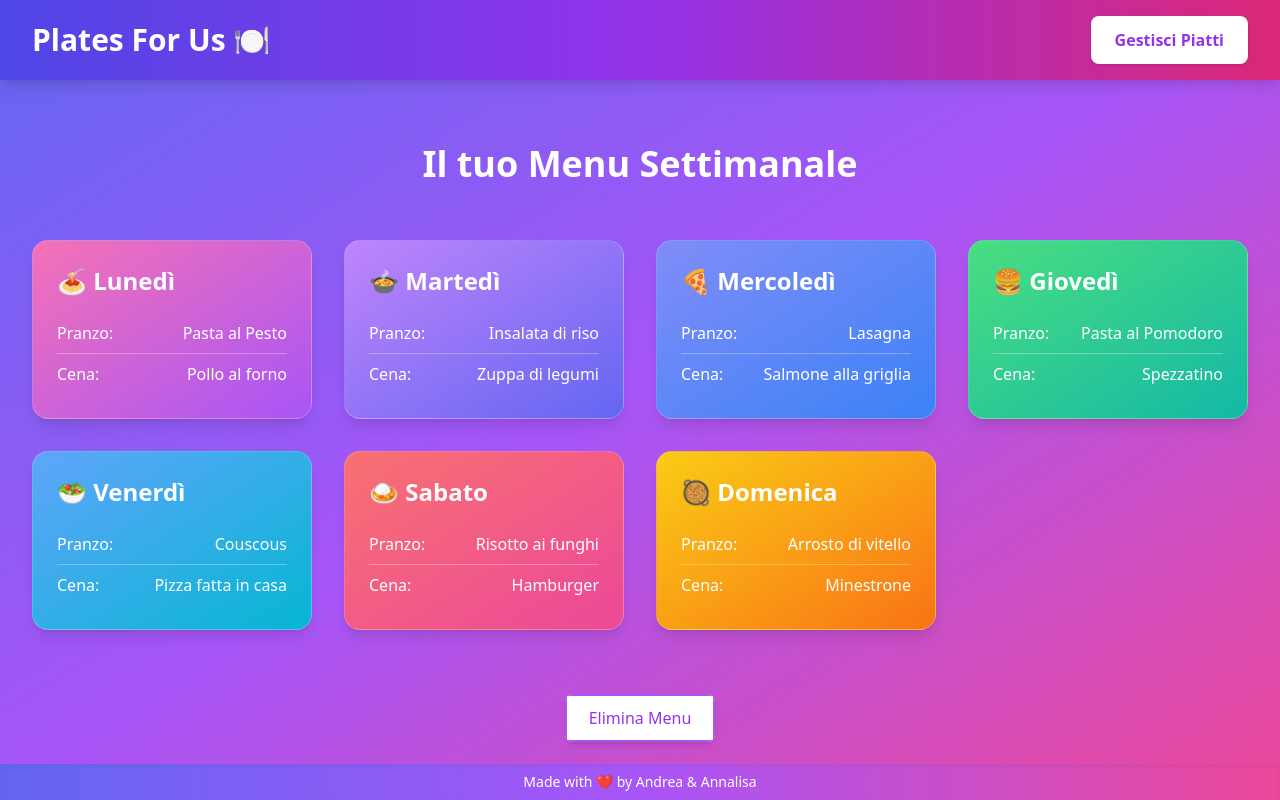
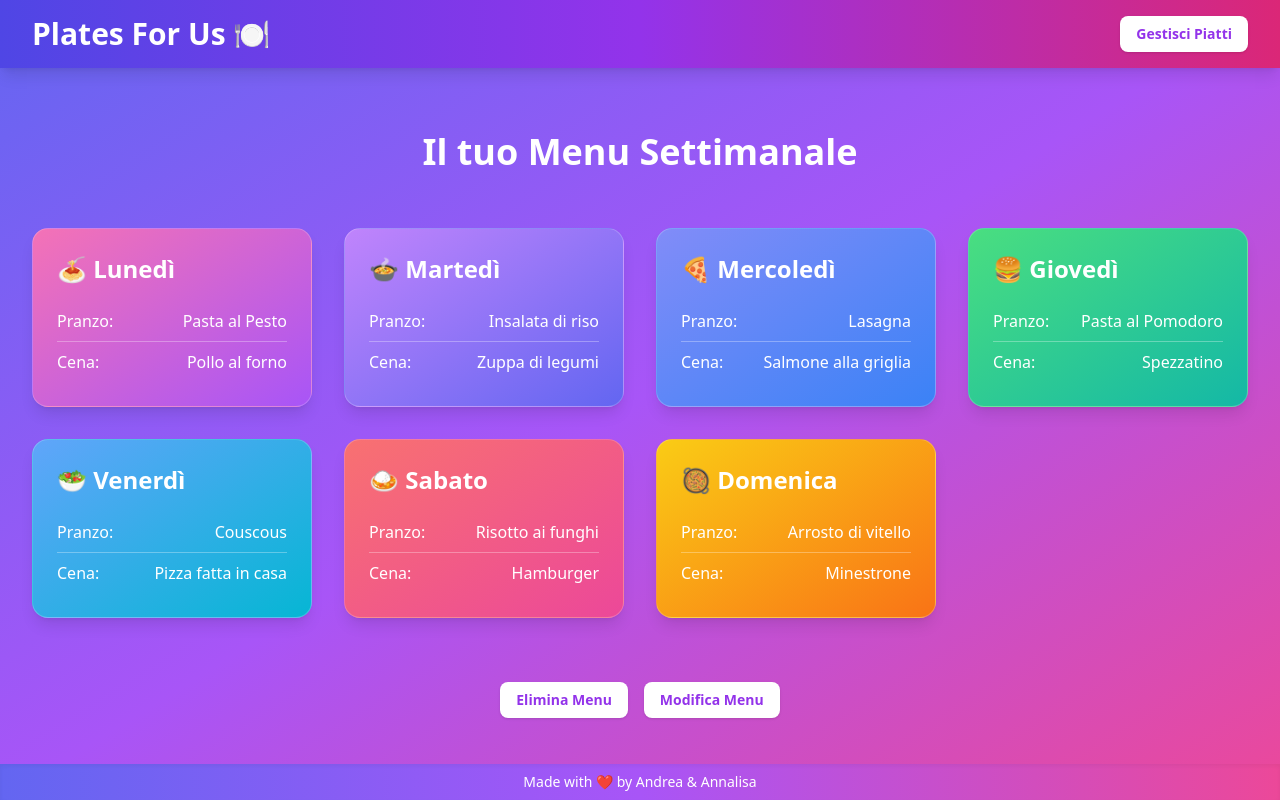
Before and after one commit to achiericati/platesforus, a React app: page / in a window 1280 px wide. Built offline with nearby package versions, Linux system fonts and the light colour scheme.

Commit message:
ottima ui

```diff
--- a/frontend/src/App.tsx
+++ b/frontend/src/App.tsx
@@ -31,7 +31,7 @@ const gradients = [
 
 const icons = ['🍝', '🍲', '🍕', '🍔', '🥗', '🍛', '🥘'];
 
-// Componente WeeklyMenu migliorato
+// Componente WeeklyMenu
 interface WeeklyMenuProps {
   menu: WeeklyMenuType;
 }
@@ -51,7 +51,7 @@ const WeeklyMenu: React.FC<WeeklyMenuProps> = ({ menu }) => {
         {Object.entries(menu).map(([giorno, pasti], index) => (
           <motion.div
             key={giorno}
-            className={`bg-white bg-opacity-20 backdrop-blur-md rounded-2xl shadow-lg p-6 border border-white/20 transition-transform hover:scale-105 cursor-pointer
+            className={`bg-white bg-opacity-20 backdrop-blur-md rounded-2xl shadow-lg p-6 border border-white/20 transition-transform hover:scale-105
               bg-gradient-to-br ${gradients[index % gradients.length]}`}
             initial={{ opacity: 0, y: 50 }}
             animate={{ opacity: 1, y: 0 }}
@@ -93,40 +93,49 @@ const App: React.FC = () => {
   return (
     <div className="flex flex-col h-screen bg-gradient-to-br from-indigo-500 via-purple-500 to-pink-500 text-white font-sans">
 
-      {/* HEADER */}
-      <header className="flex justify-between items-center px-8 py-4 bg-gradient-to-r from-indigo-600 via-purple-600 to-pink-600 shadow-lg">
-        <h1 className="text-3xl font-semibold text-white">Plates For Us 🍽️</h1>
-        {!showManageDishes && (
+      {/* HEADER - Mostralo solo se NON sei in gestione piatti */}
+      {!showManageDishes && (
+        <header className="flex justify-between items-center px-8 py-4 bg-gradient-to-r from-indigo-600 via-purple-600 to-pink-600 shadow-lg">
+          <h1 className="text-3xl font-semibold text-white">Plates For Us 🍽️</h1>
           <motion.button
-            className="bg-white text-purple-600 font-semibold px-6 py-3 rounded-lg shadow hover:bg-gray-200 transition-colors outline-none focus:outline-none"
+            className="bg-white text-purple-600 font-semibold px-4 py-2 text-sm rounded-lg shadow hover:bg-gray-200 transition-colors outline-none focus:outline-none"
             whileHover={{ scale: 1.05 }}
             whileTap={{ scale: 0.95 }}
             onClick={handleManageDishesClick}
           >
             Gestisci Piatti
           </motion.button>
-        )}
-      </header>
+        </header>
+      )}
 
       {/* MAIN */}
       <main className="flex-1 overflow-y-auto">
-        {!showManageDishes && (
+        {showManageDishes ? (
+          <DishesView onBackClick={handleBackClick} />
+        ) : (
           weeklyMenu ? (
             <div className="px-4 py-8">
               <WeeklyMenu menu={weeklyMenu} />
 
-              <div className="flex justify-center mt-8">
+              <div className="flex justify-center gap-4 mt-8">
+                {/* Elimina Menu */}
                 <motion.button
-                  className="relative inline-flex items-center justify-center px-6 py-3 overflow-hidden font-medium text-purple-600 rounded-lg shadow-md group"
+                  className="bg-white text-purple-600 font-semibold px-4 py-2 text-sm rounded-lg shadow hover:bg-gray-200 transition-colors outline-none focus:outline-none"
                   whileHover={{ scale: 1.05 }}
                   whileTap={{ scale: 0.95 }}
                   onClick={() => setWeeklyMenu(null)}
                 >
-                  <span className="absolute inset-0 w-full h-full transition duration-300 ease-out transform translate-x-1 translate-y-1 bg-purple-500 group-hover:-translate-x-0 group-hover:-translate-y-0"></span>
-                  <span className="absolute inset-0 w-full h-full bg-white border-2 border-purple-500 group-hover:bg-purple-500"></span>
-                  <span className="relative text-purple-600 group-hover:text-white">
-                    Elimina Menu
-                  </span>
+                  Elimina Menu
+                </motion.button>
+
+                {/* Modifica Menu */}
+                <motion.button
+                  className="bg-white text-purple-600 font-semibold px-4 py-2 text-sm rounded-lg shadow hover:bg-gray-200 transition-colors outline-none focus:outline-none"
+                  whileHover={{ scale: 1.05 }}
+                  whileTap={{ scale: 0.95 }}
+                  onClick={() => alert('Funzionalità in sviluppo! 🚧')}
+                >
+                  Modifica Menu
                 </motion.button>
               </div>
             </div>
@@ -149,7 +158,7 @@ const App: React.FC = () => {
               </motion.p>
 
               <motion.button
-                className="bg-white text-purple-600 text-lg font-bold px-10 py-4 rounded-full shadow-lg hover:bg-gray-100 transition-all"
+                className="bg-white text-purple-600 text-lg font-bold px-8 py-3 rounded-full shadow-lg hover:bg-gray-100 transition-all"
                 whileHover={{ scale: 1.05 }}
                 whileTap={{ scale: 0.95 }}
                 onClick={() => setWeeklyMenu(mockWeeklyMenu)}
@@ -158,10 +167,6 @@ const App: React.FC = () => {
               </motion.button>
             </div>
           )
-        )}
-
-        {showManageDishes && (
-          <DishesView onBackClick={handleBackClick} />
         )}
       </main>
 
```
